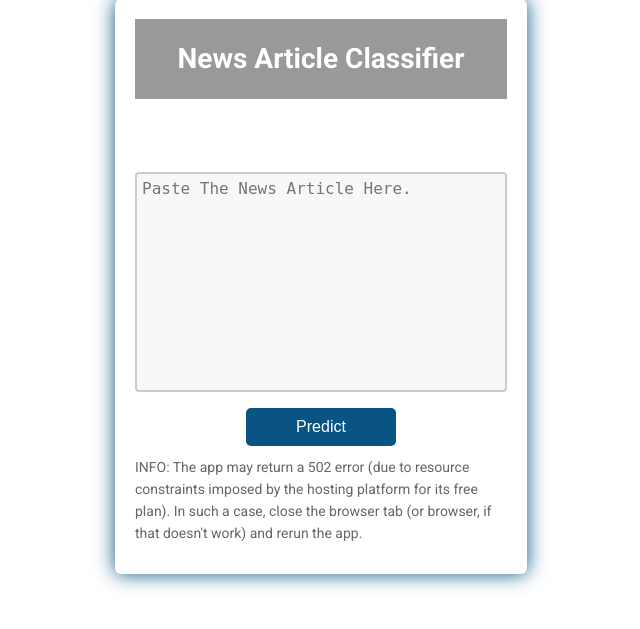
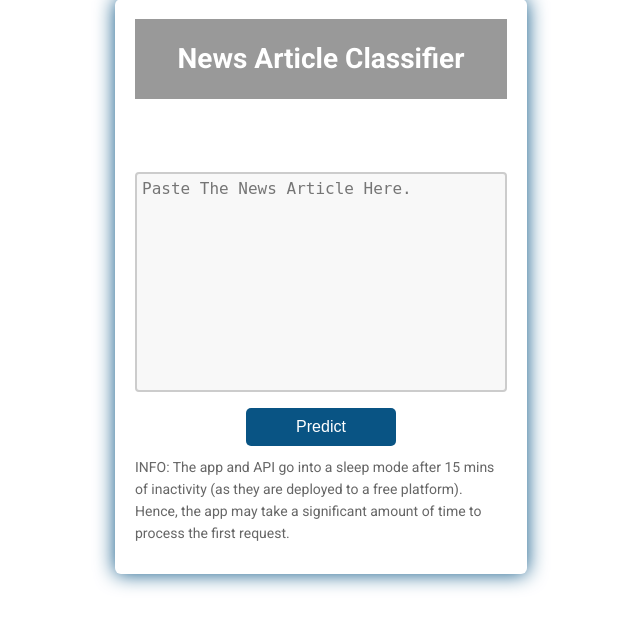
Before and after one commit to ksv-muralidhar/news_article_classifier, a Flask app: page / in a window 1280 px wide. Shown: the part 21-650 px from the top of the page, without its empty margins (319-959 px from the left). Run offline with Flask 2, Linux system fonts and the light colour scheme; some libraries are stand-ins or nearby versions.

Commit message:
Update index.html

```diff
--- a/templates/index.html
+++ b/templates/index.html
@@ -29,7 +29,7 @@
         </div>
 <div class="item">
           <p style="color: red;">{{error | safe}}</p>
-  <p>INFO: The app may return a 502 error (due to resource constraints imposed by the hosting platform for its free plan). In such a case, close the browser tab (or browser, if that doesn't work) and rerun the app.</p>
+  <p>INFO: The app and API go into a sleep mode after 15 mins of inactivity (as they are deployed to a free platform). Hence, the app may take a significant amount of time to process the first request.</p>
 </div>
       </form>
     </div>
```
